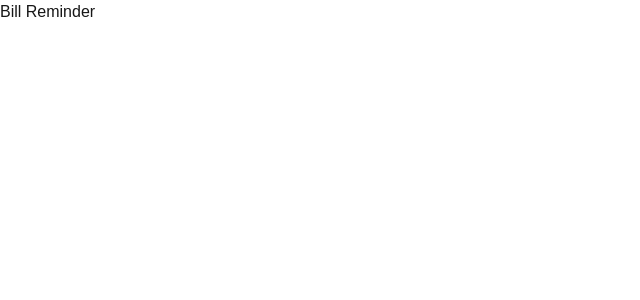
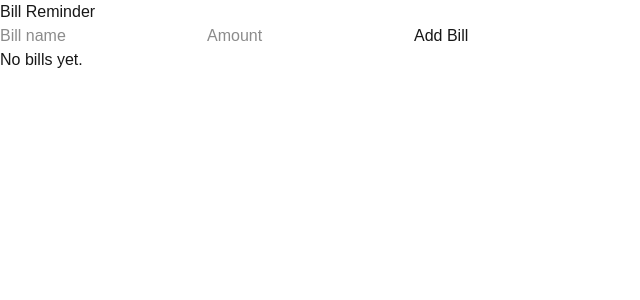
Before and after one commit to maobetsy/bill-reminder-app, a Next.js app: page / in a window 1280 px wide. Shown: the top 300 px of the page, without its empty margins (0-640 px from the left). Built offline with nearby package versions, Linux system fonts and the light colour scheme.

Commit message:
components added to home

```diff
--- a/src/app/page.tsx
+++ b/src/app/page.tsx
@@ -1,7 +1,13 @@
+import Header from '@/components/Header';
+import BillForm from '@/components/BillForm';
+import BillList from '@/components/BillList';
+
 export default function Home() {
   return (
     <main>
-      <h1>Bill Reminder</h1>
+      <Header />
+      <BillForm />
+      <BillList />
     </main>
   );
 }
--- a/src/components/BillForm.tsx
+++ b/src/components/BillForm.tsx
@@ -0,0 +1,9 @@
+export default function BillForm() {
+    return (
+        <form>
+            <input type="text" placeholder="Bill name" />
+            <input type="number" placeholder="Amount" />
+            <button type="submit">Add Bill</button>
+        </form>
+    )
+}
--- a/src/components/BillList.tsx
+++ b/src/components/BillList.tsx
@@ -0,0 +1,7 @@
+export default function BillList() {
+    return (
+        <div>
+            <p>No bills yet.</p>
+        </div>
+    )
+}
--- a/src/components/Header.tsx
+++ b/src/components/Header.tsx
@@ -0,0 +1,7 @@
+export default function Header() {
+    return (
+        <div>
+            <h1>Bill Reminder</h1>
+        </div>
+    );
+}
```
